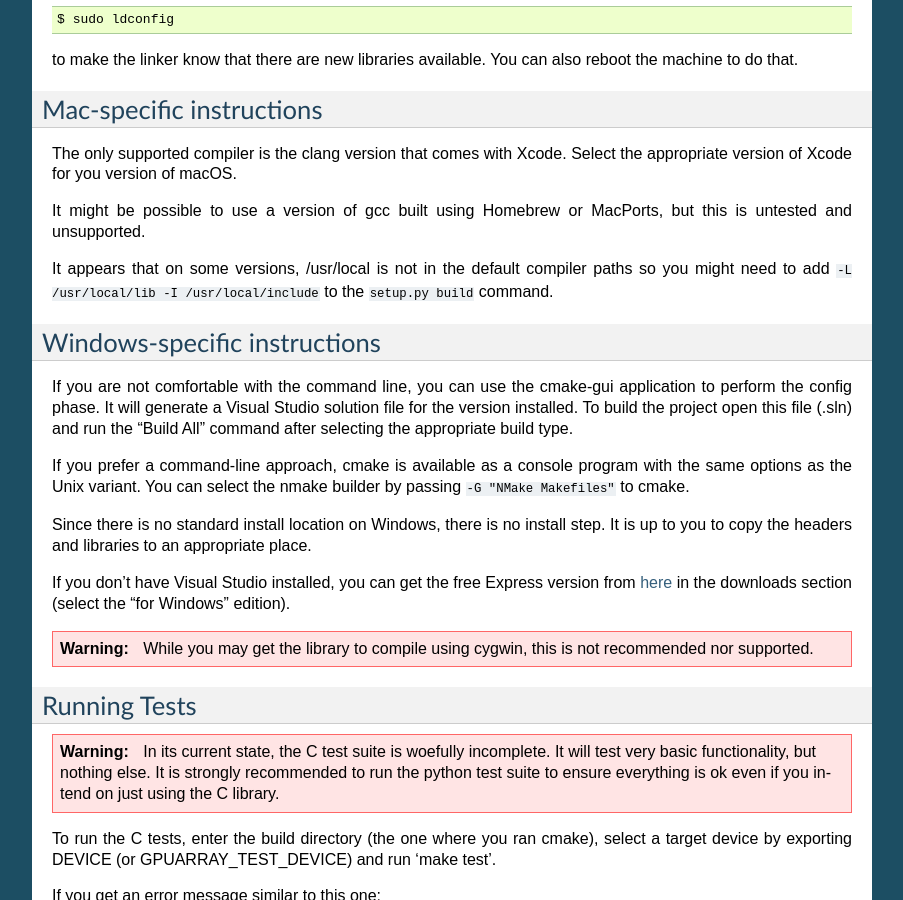
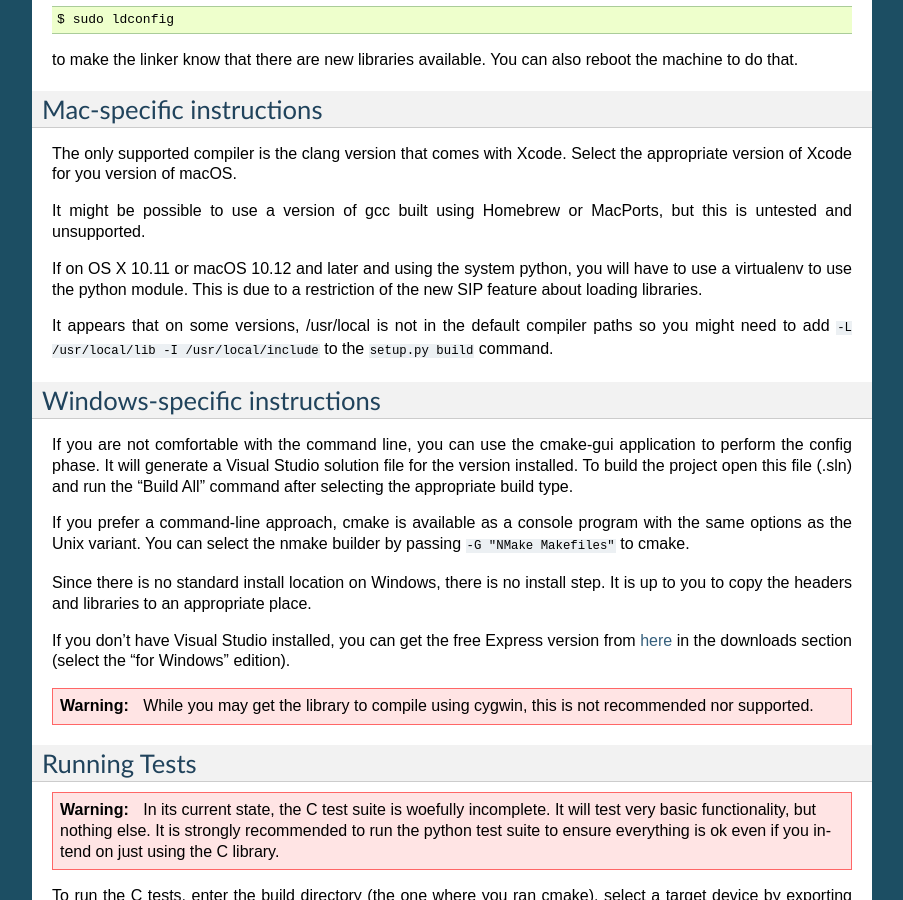
Before and after one commit to Theano/libgpuarray, a Sphinx documentation site: the page built from doc/installation.rst, in a window 1280 px wide and 900 px high, scrolled down 1904 px. Shown: the whole window, without its empty margins (198-1101 px from the left). Built offline with Sphinx 7.4.7, drawn with Linux system fonts in a browser that asks for light colours; pages that are not in the unit, such as notebooks, are missing from menus.

Commit message:
Add warning about the system python on recent mac os.

```diff
--- a/doc/installation.rst
+++ b/doc/installation.rst
@@ -131,6 +131,10 @@ macOS.
 It might be possible to use a version of gcc built using Homebrew or
 MacPorts, but this is untested and unsupported.
 
+If on OS X 10.11 or macOS 10.12 and later and using the system python,
+you will have to use a virtualenv to use the python module.  This is
+due to a restriction of the new SIP feature about loading libraries.
+
 It appears that on some versions, /usr/local is not in the default
 compiler paths so you might need to add ``-L /usr/local/lib -I
 /usr/local/include`` to the ``setup.py build`` command.
```
